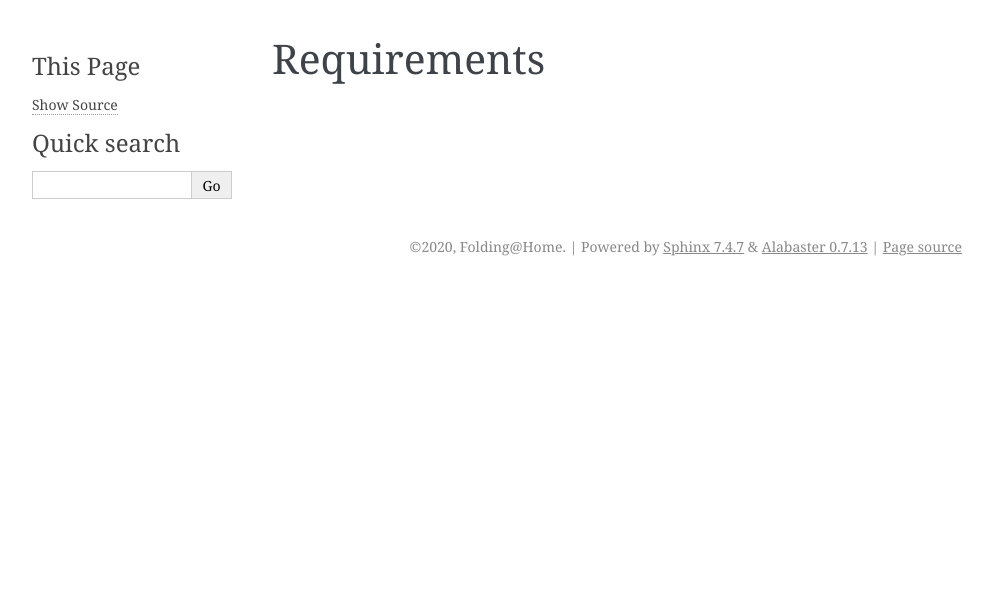
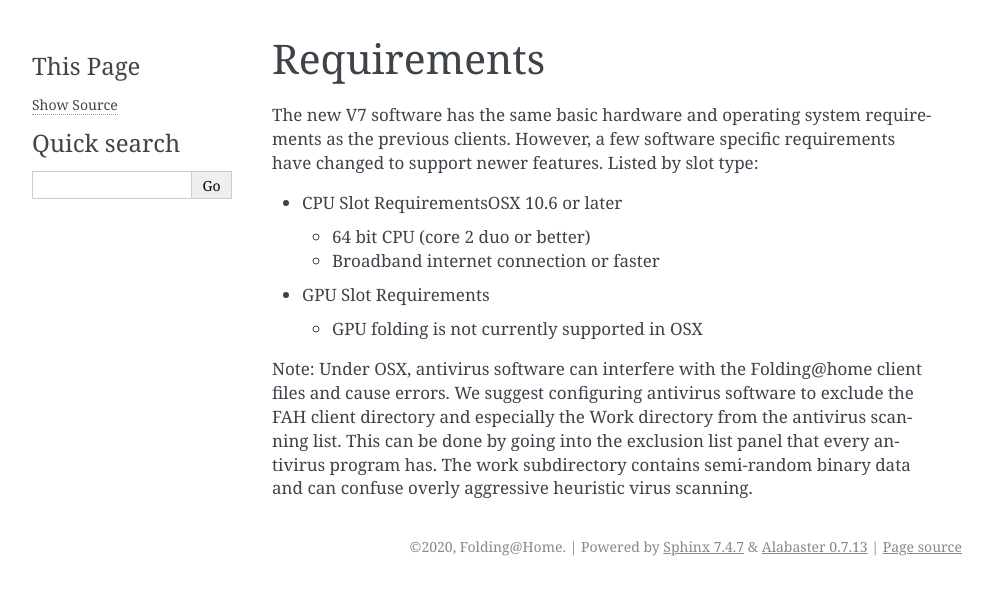
Before and after one commit to FoldingCommunity/fah-client-documentation, a Sphinx documentation site: the page built from docs/source/mac/requirements.rst, in a window 1280 px wide. Shown: the top 595 px of the page, without its empty margins (148-1141 px from the left). Built offline with Sphinx 7.4.7, drawn with Linux system fonts in a browser that asks for light colours; pages that are not in the unit, such as notebooks, are missing from menus.

Commit message:
Adding content to mac-requirements

```diff
--- a/docs/source/mac/requirements.rst
+++ b/docs/source/mac/requirements.rst
@@ -1,3 +1,20 @@
 ============
 Requirements
 ============
+
+The new V7 software has the same basic hardware and operating system requirements as the previous clients.
+However, a few software specific requirements have changed to support newer features. Listed by slot type:
+
+- CPU Slot RequirementsOSX 10.6 or later
+
+  - 64 bit CPU (core 2 duo or better)
+  - Broadband internet connection or faster
+
+- GPU Slot Requirements
+
+  - GPU folding is not currently supported in OSX
+
+Note: Under OSX, antivirus software can interfere with the Folding\@home client files and cause errors.
+We suggest configuring antivirus software to exclude the FAH client directory and especially the Work directory from the antivirus scanning list.
+This can be done by going into the exclusion list panel that every antivirus program has.
+The work subdirectory contains semi-random binary data and can confuse overly aggressive heuristic virus scanning.
```
